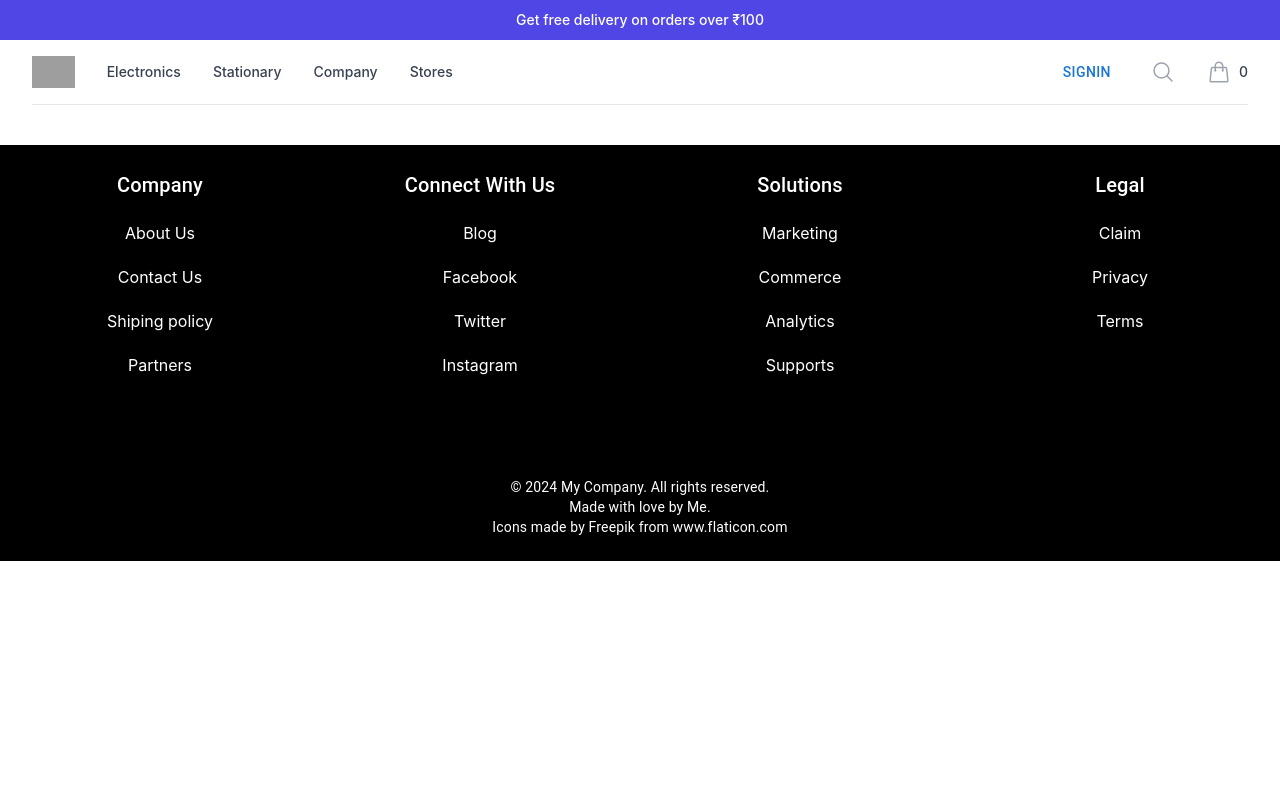
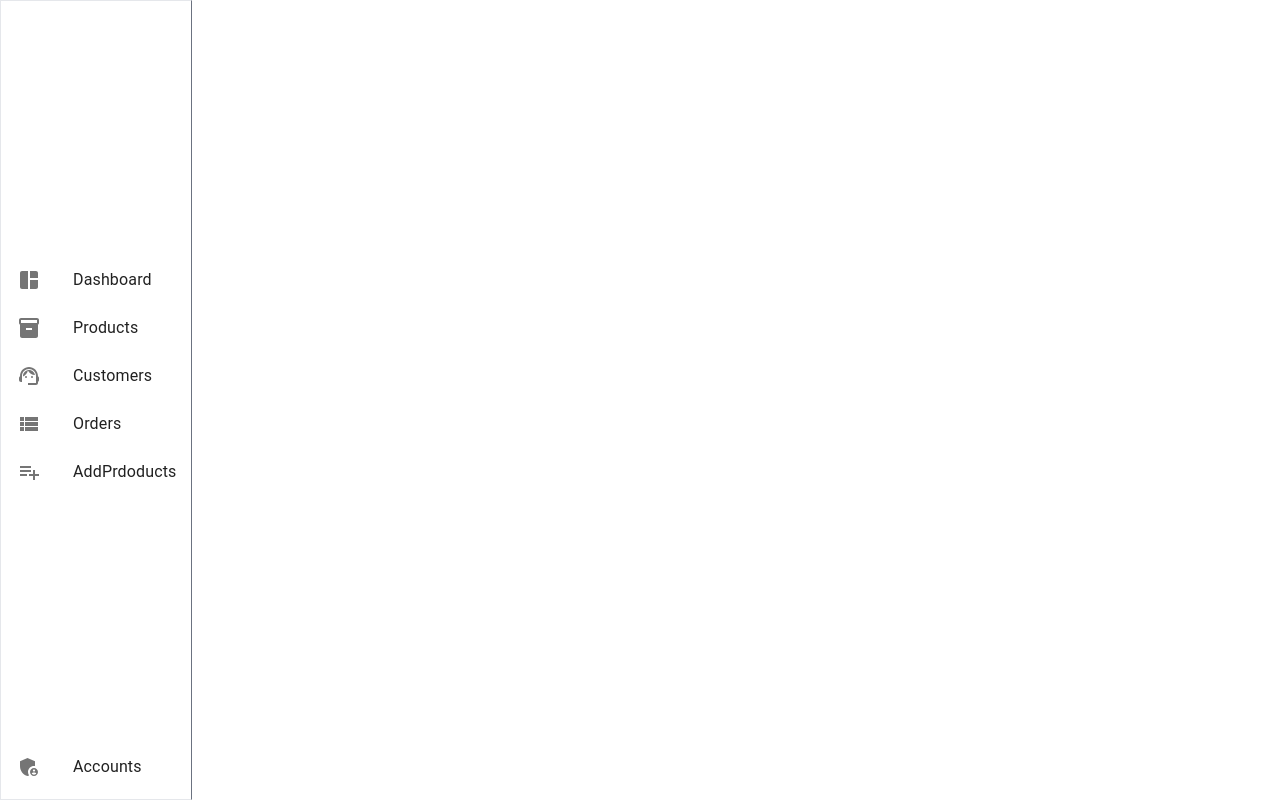
Before and after one commit to Rkarama26/R-tech-frontend, a React (Create React App) app: page /admin in a window 1280 px wide. Built offline with nearby package versions, Linux system fonts and the light colour scheme; grey boxes are pictures that could not be loaded.

Commit message:
admin panel section routes

```diff
--- a/package.json
+++ b/package.json
@@ -6,7 +6,7 @@
     "@emotion/react": "^11.11.4",
     "@emotion/styled": "^11.11.5",
     "@headlessui/react": "^1.7.18",
-    "@heroicons/react": "^2.1.5",
+    "@heroicons/react": "^2.2.0",
     "@mui/icons-material": "^5.15.16",
     "@mui/material": "^5.15.15",
     "@tailwindcss/aspect-ratio": "^0.4.2",
--- /dev/null
+++ b/src/Admin/Admin.jsx
@@ -0,0 +1,107 @@
+import { CssBaseline, Drawer, List, ListItem, ListItemButton, ListItemIcon, ListItemText, Toolbar, useMediaQuery } from '@mui/material';
+import { Box, height, useTheme } from '@mui/system';
+import React, { useState } from 'react';
+import { Route, Routes, useNavigate } from 'react-router-dom';
+import { addItemToCart } from '../State/Cart/Action';
+import EmailIcon from '@mui/icons-material/Email';
+import InboxIcon from '@mui/icons-material/Inbox';
+import SpaceDashboardIcon from '@mui/icons-material/SpaceDashboard';
+import InventoryIcon from '@mui/icons-material/Inventory';
+import SupportAgentIcon from '@mui/icons-material/SupportAgent';
+import ViewListIcon from '@mui/icons-material/ViewList';
+import PlaylistAddIcon from '@mui/icons-material/PlaylistAdd';
+import AdminPanelSettingsIcon from '@mui/icons-material/AdminPanelSettings';
+import Dashboard from './components/Dashboard';
+import CreateProductForm from './components/CreateProductForm';
+import PrdouctsTable from './components/ProductsTable';
+import ProductsTable from './components/ProductsTable';
+import OrdersTable from './components/OrdersTable';
+import CustomersTable from './components/CustomersTable';
+
+const menu = [
+    { name: "Dashboard", path: "/admin", icon: <SpaceDashboardIcon /> },
+    { name: "Products", path: "/admin/products", icon: <InventoryIcon /> },
+    { name: "Customers", path: "/admin/customers", icon: <SupportAgentIcon /> },
+    { name: "Orders", path: "/admin/orders", icon: <ViewListIcon /> },
+    { name: "AddPrdoducts", path: "/admin/product/create", icon: <PlaylistAddIcon /> },
+    { name: "", path: "" },
+    { name: "", path: "" },
+]
+
+const Admin = () => {
+    const theme = useTheme();
+    const isLargeScreen = useMediaQuery(theme.breakpoints.up("lg"));
+    const [sideBarVisible, setSideBarVisible] = useState(false);
+    const navigate = useNavigate();
+
+    const drawer = (
+        <Box
+            sx={{
+                overflow: "auto",
+                display: "flex",
+                flexDirection: "column",
+                justifyContent: "space-between",
+                // border: "1px solid blue",
+                height: "100%"
+            }}>
+
+            <>
+
+                {isLargeScreen && <Toolbar />}
+                <List>
+                    {menu.map((item, index) => <ListItem key={item.name} disablePadding onClick={() => navigate(item.path)}>
+                        <ListItemButton>
+                            <ListItemIcon>
+                                {item.icon}
+                            </ListItemIcon>
+                            <ListItemText>{item.name}</ListItemText>
+                        </ListItemButton>
+                    </ListItem>)}
+                </List>
+            </>
+
+            <List>
+                <ListItem disablePadding>
+                    <ListItemButton>
+                        <ListItemIcon>
+                            <AdminPanelSettingsIcon />
+                        </ListItemIcon>
+                        <ListItemText>Accounts</ListItemText>
+                    </ListItemButton>
+                </ListItem>
+            </List>
+
+
+        </Box>
+    )
+
+
+    return (
+        <div>
+            <div className='flex h-[100vh]  '>
+                <CssBaseline />
+
+                <div className='w-[15%] border border-r-gray-500 h-full' >
+                    {drawer}
+                </div>
+
+                <div className='w-[85%]'>
+                    <Routes>
+
+                        <Route path='/' element={<Dashboard />}> </Route>
+                        <Route path='/product/create' element={<CreateProductForm />}> </Route>
+                        <Route path='/products' element={<ProductsTable />}> </Route>
+                        <Route path='/ordres' element={<OrdersTable />}> </Route>
+                        <Route path='/customers' element={<CustomersTable />}> </Route>
+                    </Routes>
+                </div>
+
+
+
+            </div>
+
+        </div>
+    );
+}
+
+export default Admin;
--- /dev/null
+++ b/src/Admin/components/CreateProductForm.jsx
@@ -0,0 +1,11 @@
+import React from 'react';
+
+const CreateProductForm = () => {
+    return (
+        <div>
+            createproduct
+        </div>
+    );
+}
+
+export default CreateProductForm;
--- /dev/null
+++ b/src/Admin/components/CustomersTable.jsx
@@ -0,0 +1,11 @@
+import React from 'react';
+
+const CustomersTable = () => {
+    return (
+        <div>
+            customer table
+        </div>
+    );
+}
+
+export default CustomersTable;
--- /dev/null
+++ b/src/Admin/components/Dashboard.jsx
@@ -0,0 +1,12 @@
+import { Grid } from '@mui/material';
+import React from 'react';
+
+const Dashboard = () => {
+    return (
+        <div className=''>
+
+        </div>
+    );
+}
+
+export default Dashboard;
--- /dev/null
+++ b/src/Admin/components/OrdersTable.jsx
@@ -0,0 +1,11 @@
+import React from 'react';
+
+const OrdersTable = () => {
+    return (
+        <div>
+            ordertable
+        </div>
+    );
+}
+
+export default OrdersTable;
--- /dev/null
+++ b/src/Admin/components/ProductsTable.jsx
@@ -0,0 +1,11 @@
+import React from 'react';
+
+const ProductsTable = () => {
+    return (
+        <div>
+            productstable
+        </div>
+    );
+}
+
+export default ProductsTable;
--- a/src/App.js
+++ b/src/App.js
@@ -12,18 +12,20 @@ import Order from './customer/components/Order/Order';
 import OrderDetail from './customer/components/OrderDetails.jsx/OrderDetail';
 import CustomerRouters from './Routers/CustomerRouters';
 import { Helmet } from 'react-helmet';
+import AdminRouters from './Routers/AdminRouters';
 
 function App() {
   return (
     <div className="App">
       <Helmet>
         <title>R_tech</title>
-     {/*   <link rel="icon" type="image/x-icon" href="%PUBLIC_URL%/logo.ico" />  {/* Use if ICO */}
+        {/*   <link rel="icon" type="image/x-icon" href="%PUBLIC_URL%/logo.ico" />  {/* Use if ICO */}
 
       </Helmet>
 
       <Routes>
         <Route path='/*' element={<CustomerRouters />}></Route>
+        <Route path='/admin/*' element={<AdminRouters />}></Route>
       </Routes>
 
 
--- /dev/null
+++ b/src/Routers/AdminRouters.jsx
@@ -0,0 +1,15 @@
+import React from 'react';
+import { Route, Routes } from 'react-router-dom';
+import Admin from '../Admin/Admin';
+
+const AdminRouters = () => {
+    return (
+        <div>
+            <Routes>
+                <Route path='/*' element={<Admin/>}></Route>
+            </Routes>
+        </div>
+    );
+}
+
+export default AdminRouters;
--- a/src/customer/Pages/HomePage/Homepage.js
+++ b/src/customer/Pages/HomePage/Homepage.js
@@ -13,8 +13,9 @@ const Homepage = () => {
 
 
     useEffect(() => {
-        dispatch(findProductByCategory({ category: "sensors" })); // Change category as needed
+        dispatch(findProductByCategory({ category: "Electronics" })); // Change category as needed
     }, [dispatch]);
+
 
 
     return (
@@ -23,15 +24,20 @@ const Homepage = () => {
             <div className='space-y-10 py-20 flex flex-col justify-center px-5 lg:px-10'>
 
             {!loading && !error && products.length > 0 ? (
+                <HomeSectionCarousel data={products} sectionName={"You May Like"} />
+            ) : (
+                <p>No products available</p>
+            )}
+            {!loading && !error && products.length > 0 ? (
                 <HomeSectionCarousel data={products} sectionName={"Sensors"} />
             ) : (
                 <p>No products available</p>
             )}
 
-                {/* <HomeSectionCarousel data={ArduinoBoards} sectionName={"You May Like"} />
+                <HomeSectionCarousel data={ArduinoBoards} sectionName={"You May Like"} />
                 <HomeSectionCarousel data={ArduinoBoards} sectionName={"Arduino Boards"} />
                 <HomeSectionCarousel data={Sensors} sectionName={"Sensors"} />
-                <HomeSectionCarousel data={ArduinoBoards} sectionName={"Motors"} /> */}
+                <HomeSectionCarousel data={ArduinoBoards} sectionName={"Motors"} />
 
             </div>
         </div>
--- a/src/customer/components/HomeSectionCard/HomeSectionCard.js
+++ b/src/customer/components/HomeSectionCard/HomeSectionCard.js
@@ -1,6 +1,7 @@
 import React from 'react';
 import './HomesectionCard.css';
 const HomeSectionCard = ({ product }) => {
+
     return (
             <div className='productCart w-[15rem] m-3 transition-all cursor-pointer'>
                 <div className='aspect-w-1 aspect-h-1'>
@@ -23,6 +24,7 @@ const HomeSectionCard = ({ product }) => {
                     </div>
                 </div>
             </div>
+
     );
 }
 
--- a/src/customer/components/ProductDetails/ProductDetails.jsx
+++ b/src/customer/components/ProductDetails/ProductDetails.jsx
@@ -106,14 +106,13 @@ export default function ProductDetails() {
         const data = { productId: params.productId }
         console.log("data_ ", data)
         dispatch(addItemToCart(data))
-
         navigate("/cart")
     }
 
     useEffect(() => {
         const data = { productId: params.productId }
         dispatch(findProductById(data))
-    }, [params.productId])
+    }, [dispatch, params.productId])
 
     return (
         <div className="text-left bg-white lg:px-10">
```
Also changed, not shown: 1 other file (tests, documents, lock files or other folders). Lines whose indentation alone changed are shown as unchanged.
